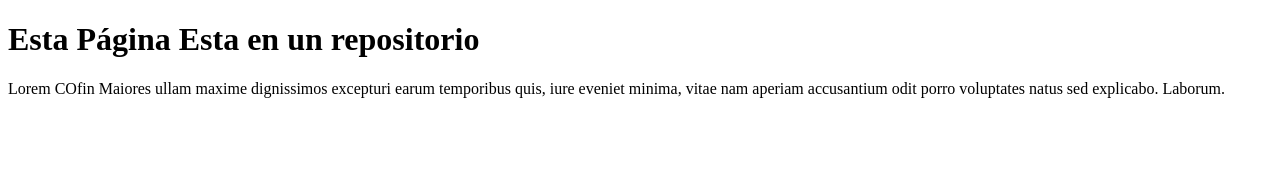
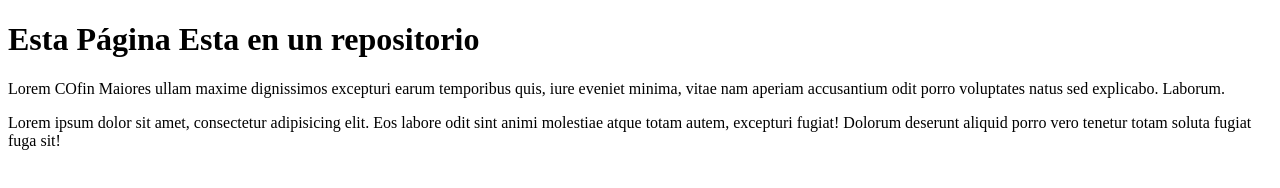
Before and after one commit to dgarcia1902/Pagina-web, a plain HTML site: page index.html in a window 1280 px wide. Drawn offline with Linux system fonts and the light colour scheme.

Commit message:
prueba de commit con visual

```diff
--- a/index.html
+++ b/index.html
@@ -9,5 +9,8 @@
 <body>
     <h1>Esta Página Esta en un repositorio</h1>
     <p>Lorem COfin Maiores ullam maxime dignissimos excepturi earum temporibus quis, iure eveniet minima, vitae nam aperiam accusantium odit porro voluptates natus sed explicabo. Laborum.</p>
+<textareas name="Pue " id="" cols="30" rows="10">
+Lorem ipsum dolor sit amet, consectetur adipisicing elit. Eos labore odit sint animi molestiae atque totam autem, excepturi fugiat! Dolorum deserunt aliquid porro vero tenetur totam soluta fugiat fuga sit!
+</textarea>
 </body>
 </html>
```
